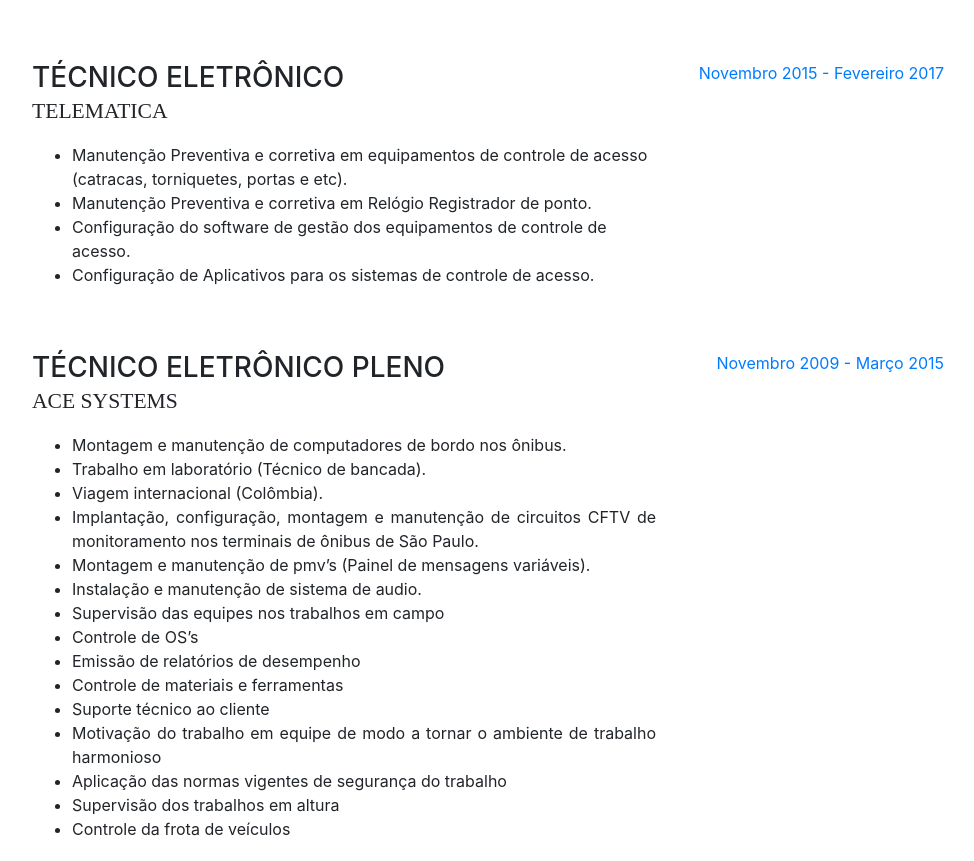
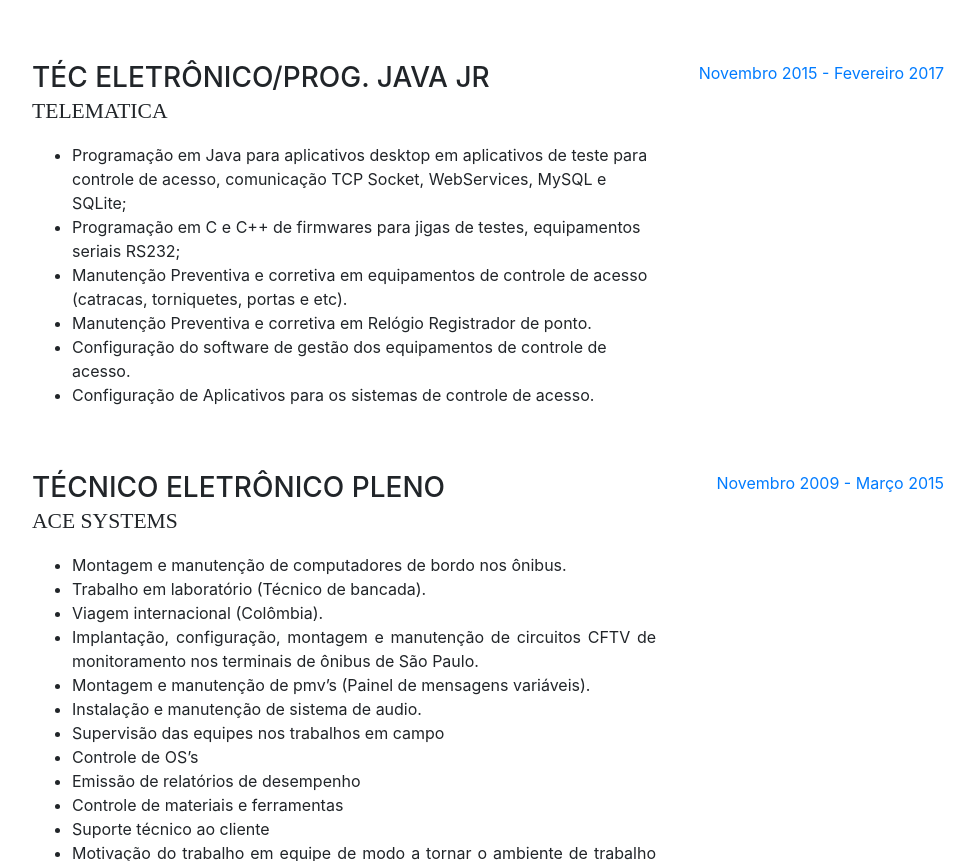
Before and after one commit to AndreDeveloper/resume, a website with bundled scripts: page index.html in a window 1280 px wide. Shown: the part 1515-2376 px from the top of the page, without its empty margins (288-1262 px from the left). Built offline with nearby package versions, Linux system fonts and the light colour scheme; a web font is replaced by a local one.

Commit message:
atualizacao

```diff
--- a/index.html
+++ b/index.html
@@ -143,10 +143,12 @@
 
           <div class="resume-item d-flex flex-column flex-md-row mb-5">
             <div class="resume-content mr-auto">
-              <h3 class="mb-0">Técnico Eletrônico</h3>
+              <h3 class="mb-0">Téc Eletrônico/Prog. Java Jr</h3>
               <div class="subheading mb-3">Telematica</div>
               <p>
                 <ul>
+                  <li>Programação em Java para aplicativos desktop em aplicativos de teste para controle de acesso, comunicação TCP Socket, WebServices, MySQL e SQLite;</li>
+                  <li>Programação em C e C++ de firmwares para jigas de testes, equipamentos seriais RS232;</li>
                   <li>Manutenção Preventiva e corretiva em equipamentos de controle de acesso (catracas,
                       torniquetes, portas e etc).</li>
                   <li>Manutenção Preventiva e corretiva em Relógio Registrador de ponto.</li>
```
